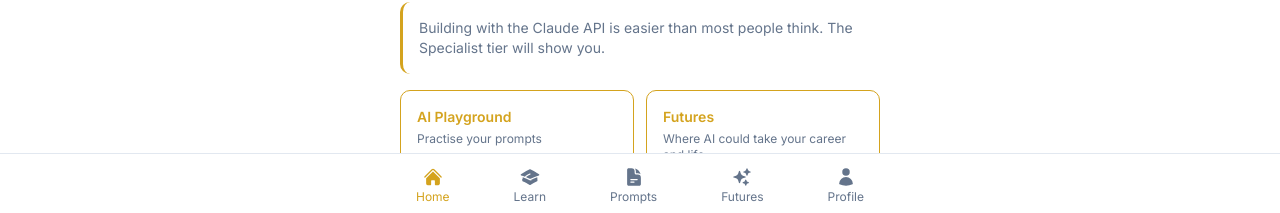
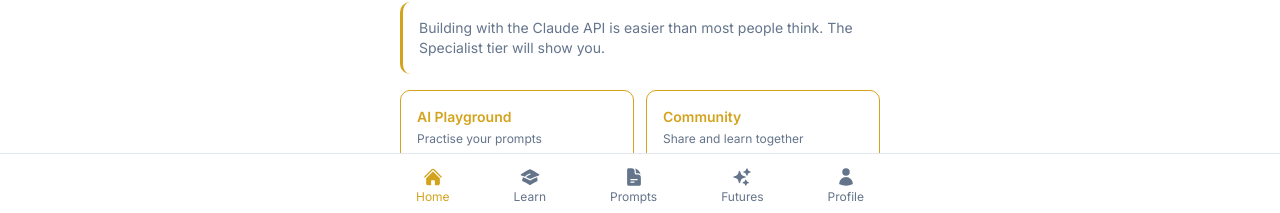
Before and after one commit to alexfagioli-cyber/relentless-af-academy, a Next.js app: page / in a window 1280 px wide. Shown: the part 582-795 px from the top of the page. Built offline with nearby package versions, Linux system fonts and the light colour scheme; no server answers; the database is empty.

Commit message:
fix: dashboard grid — replace Futures card with Community
Futures is in the bottom nav. Dashboard cards: AI Playground,
Community, AI Tools, Latest News

```diff
--- a/src/app/page.tsx
+++ b/src/app/page.tsx
@@ -269,9 +269,9 @@
             <p className="text-sm font-semibold" style={{ color: '#D4A31E' }}>AI Playground</p>
             <p className="text-xs mt-1" style={{ color: '#64748B' }}>Practise your prompts</p>
           </Link>
-          <Link href="/futures" className="rounded-lg p-4 transition-all" style={{ backgroundColor: '#FFFFFF', border: '1px solid #D4A31E' }}>
-            <p className="text-sm font-semibold" style={{ color: '#D4A31E' }}>Futures</p>
-            <p className="text-xs mt-1" style={{ color: '#64748B' }}>Where AI could take your career and life</p>
+          <Link href="/community" className="rounded-lg p-4 transition-all" style={{ backgroundColor: '#FFFFFF', border: '1px solid #D4A31E' }}>
+            <p className="text-sm font-semibold" style={{ color: '#D4A31E' }}>Community</p>
+            <p className="text-xs mt-1" style={{ color: '#64748B' }}>Share and learn together</p>
           </Link>
           <Link href="/tools" className="rounded-lg p-4 transition-all" style={{ backgroundColor: '#FFFFFF', border: '1px solid #D4A31E' }}>
             <p className="text-sm font-semibold" style={{ color: '#D4A31E' }}>AI Tools</p>
```
